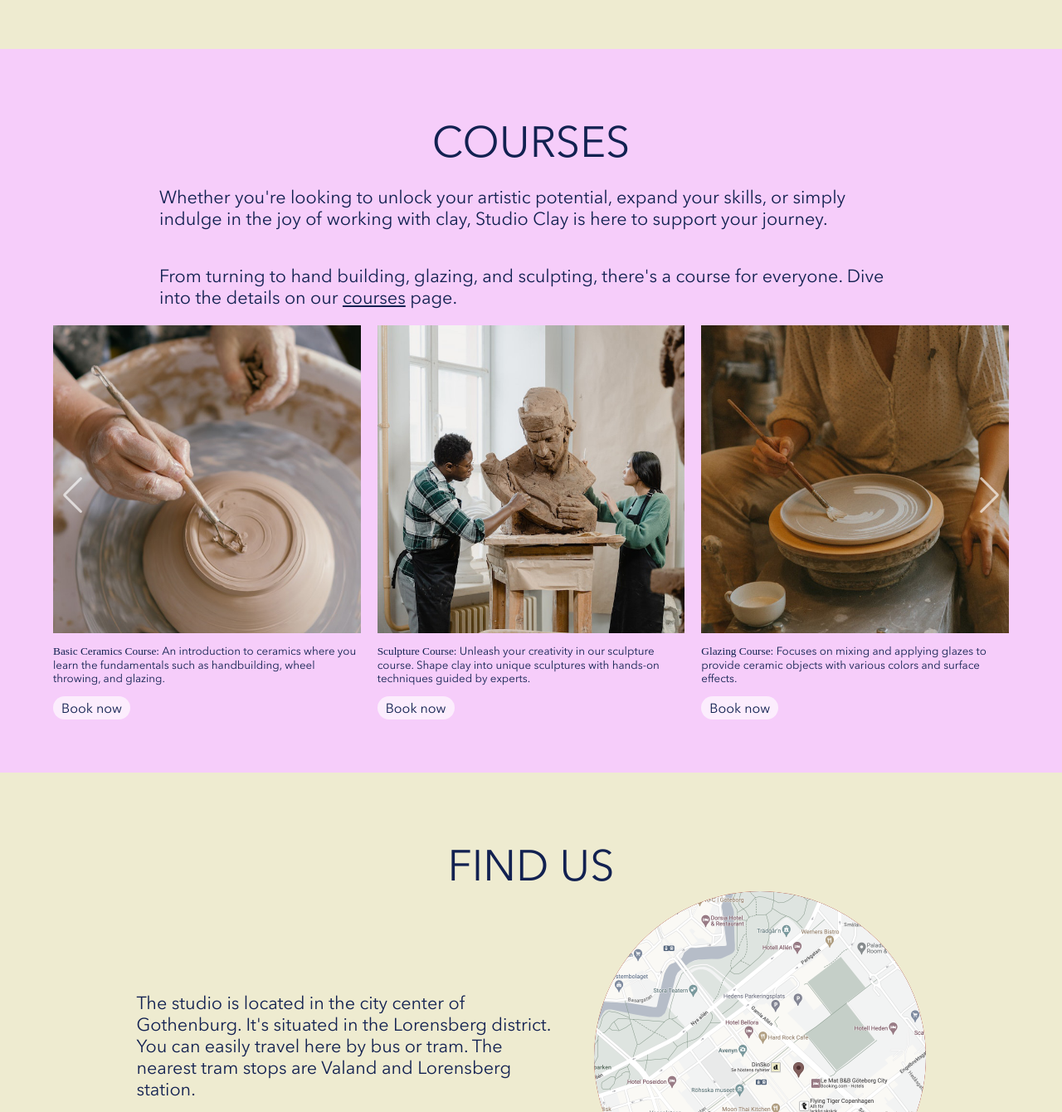
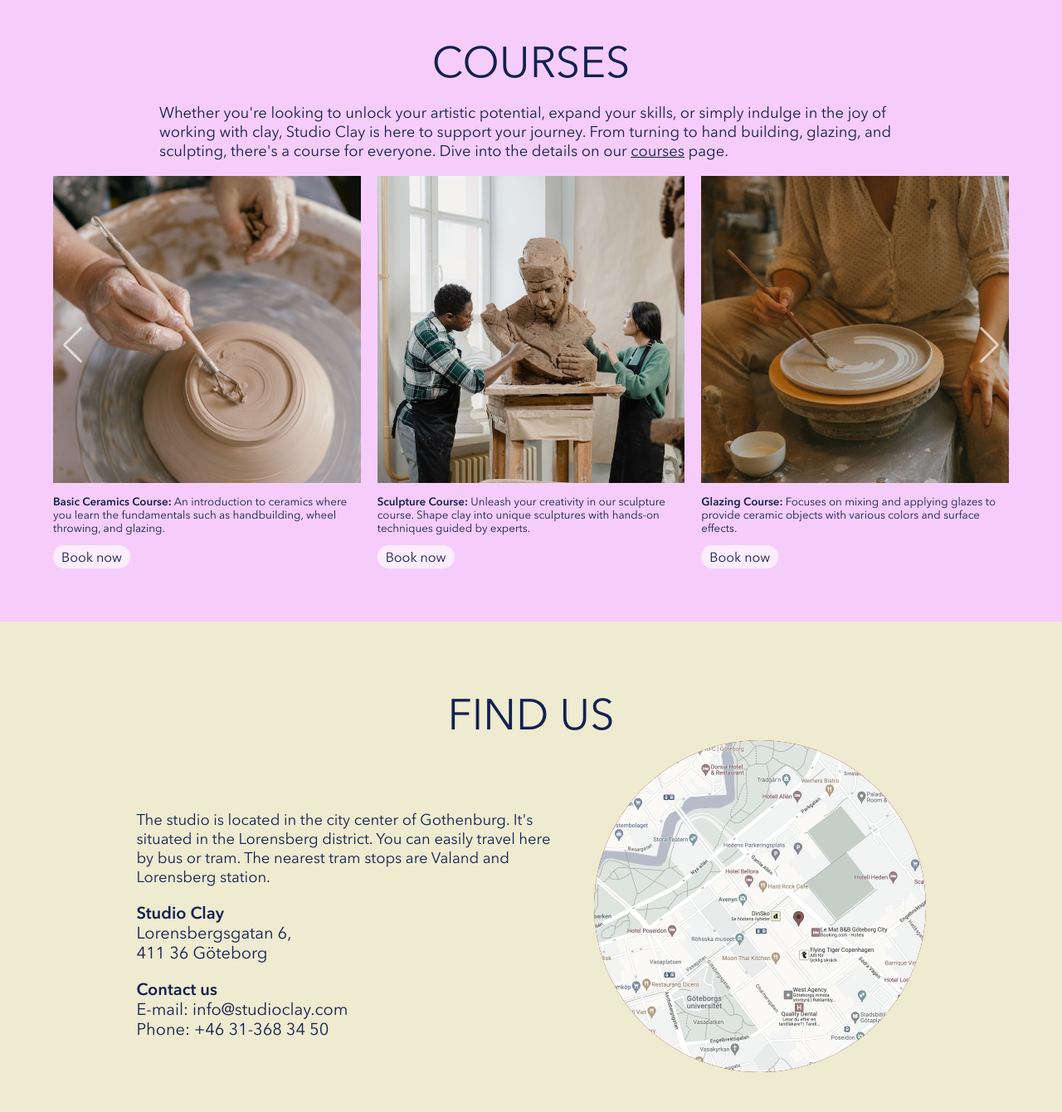
Before and after one commit to elno300/StudioClay, a plain HTML site: page index.html in a window 1280 px wide. Shown: the part 1460-2800 px from the top of the page at 83% size. Drawn offline with nearby package versions, Linux system fonts and the light colour scheme; files whose address does not match are found by name.

Commit message:
FixedFont

```diff
--- a/css/index.css
+++ b/css/index.css
@@ -40,7 +40,7 @@ p {
     padding: 00 5vw;
     font-size: 1rem;
 }
-avenirNextDemi
+
 nav{
     position: fixed;
     width: 100%;
@@ -229,6 +229,10 @@ nav{
     display: none;
 }
 
+/* #about-text p{
+    text-align: justify;
+} */
+
 #about-us h2 {
     margin-bottom: 0;
 }
@@ -332,12 +336,16 @@ footer{
 }
 
 #footer-summery p{
-    padding: 0
+    padding: 0;
+    /* text-align: justify; */
+    /* font-size: small; */
+    font-size: medium;
 }
 
 #copyrights{
     padding-top: 5vh;
     text-align: center;
+    /* font-size: smaller; */
    }
 
 
@@ -375,13 +383,13 @@ footer{
 }
 
 /* @font-face {
-    font-family: avenirNext;
+    font-family: avenirNextLight;
     src: url(../avenir-next/AvenirNextCyr-Light.ttf);
     font-weight: 400;
 } */
 
 /* @font-face {
-    font-family: avenirNext;
+    font-family: avenirNextThin;
     src: url(../avenir-next/AvenirNextCyr-Thin.ttf);
     font-weight: 300;
 } */
@@ -650,7 +658,8 @@ footer{
 @media only screen and (min-width: 1200px) {
 
     #about-text p, .main-text {
-        font-size: 1.35rem;
+        font-size: 1.15rem;
+        /* font-size: medium; */
     }
 
 }
--- a/css/swiper-slider.css
+++ b/css/swiper-slider.css
@@ -60,10 +60,8 @@
 }
 
 strong{
-   /* font-family: avenirNextDemi, */
-   font-weight: 100;
-font-family: avenir;
-
+    font-weight: 100;
+    font-family: avenirNextDemi;
 }
 
 .swiper-slide p{
--- a/index.html
+++ b/index.html
@@ -134,14 +134,19 @@
         <p class="main-text">
           Whether you're looking to unlock your artistic potential, expand your
           skills, or simply indulge in the joy of working with clay, Studio Clay
-          is here to support your journey.
+          is here to support your journey. From turning to hand building,
+          glazing, and sculpting, there's a course for everyone. Dive into the
+          details on our
+          <a class="underscore" href="courses.html">courses</a>
+          page.
         </p>
-        <p class="main-text">
+        <!-- <p></p> -->
+        <!-- <p class="main-text">
           From turning to hand building, glazing, and sculpting, there's a
           course for everyone. Dive into the details on our
           <a class="underscore" href="courses.html">courses</a>
           page.
-        </p>
+        </p> -->
         <!-- Here comes the swiper slider in, found on
           https://swiperjs.com/get-started#swiper-css-stylessize -->
 
@@ -244,6 +249,13 @@
                 411 36 Göteborg<br />
               </p>
             </address>
+
+            <p>
+              <strong> Contact us</strong><br />
+              E-mail: info@studioclay.com<br />
+              Phone: +46 31-368 34 50
+            </p>
+            <br />
           </section>
           <aside id="map-container">
             <a
```
Also changed, not shown: 1 other file.
